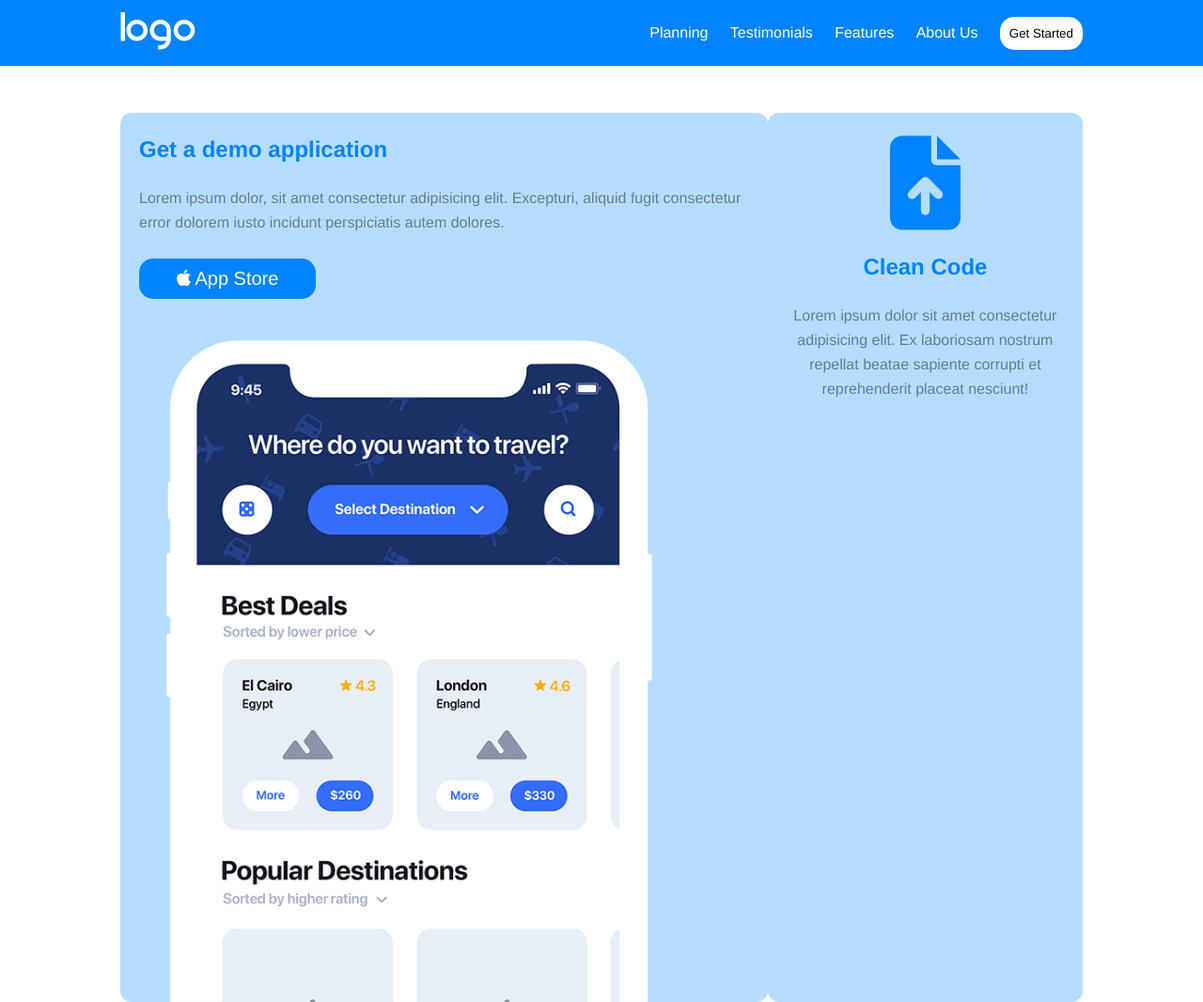
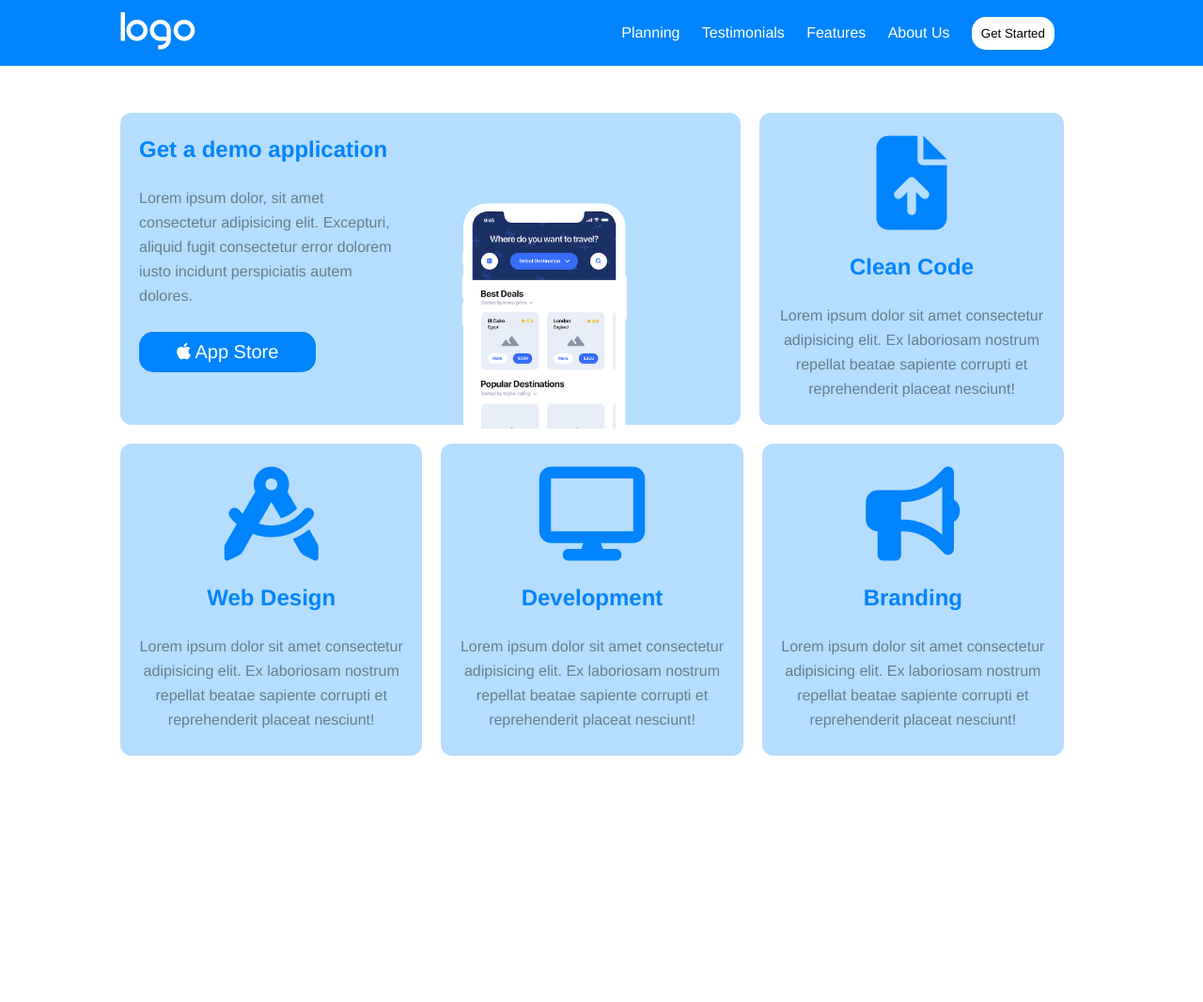
Before and after one commit to mattia0419/htmlcss-responsive-layout, a plain HTML site: page index.html in a window 1280 px wide. Shown: the top 1066 px of the page at 94% size. After the commit the page ends 804 px from the top, so only its background shows below. Drawn offline with Linux system fonts and the light colour scheme; a web font is replaced by a local one.

Commit message:
add cards desktop

```diff
--- a/css/style.css
+++ b/css/style.css
@@ -21,6 +21,7 @@ img{
     align-items: center;
     width: 45%;
     display: none;
+    margin-right: 30px;
 }
 header{
     background-color: #0084FD;
@@ -51,6 +52,7 @@ nav{
 }
 .icon-medium{
     font-size: 30px;
+    margin-right: 10px;
 }
 .icon-big{
     font-size: 100px;
@@ -206,4 +208,51 @@ nav{
     .menu{
         display: flex;
     }
+    .card-section{
+        display: flex;
+        flex-wrap: wrap;
+    }
+    .row-1{
+
+        display: flex;
+        justify-content: space-between;
+    }
+    .row-1 .card{
+        margin-top: 0;
+
+    }
+    .row{
+        display: flex;
+        justify-content: space-between;
+    }
+    .big-card{
+        width: 800px;;
+       display: flex;
+       margin-right: 20px;
+    }
+    .text{
+        width: 50%;
+
+    }
+
+    .image{
+        width: 60%;
+        height: 100%;
+        position: relative;
+        padding-bottom: 0px;
+    }
+    .image img{
+        position: relative;
+        height: auto;
+        position: absolute;
+        right: 0;
+        bottom: 0;
+       left: 40px;
+        height: 80%;
+    }
+
+    .card{
+        width: 388px;
+        margin-right: 20px;
+    }
 }
--- a/index.html
+++ b/index.html
@@ -38,12 +38,18 @@
         <div class=".card-section">
            <div class="row-1">
             <div class="big-card">
+                <div class="text">
                     <h2>Get a demo application</h2>
                     <p>
                         Lorem ipsum dolor, sit amet consectetur adipisicing elit. Excepturi, aliquid fugit consectetur error dolorem iusto incidunt perspiciatis autem dolores.
                     </p>
                     <button><i class="fa-brands fa-apple"></i> App Store</button>
+                </div>
+
+                <div class="image">
                     <img src="./img/phone.png" alt="">
+                </div>
+
                 </div>
                 <div class="card">
                     <h2><i class="fa-solid fa-file-arrow-up icon-big"></i></h2>
```
